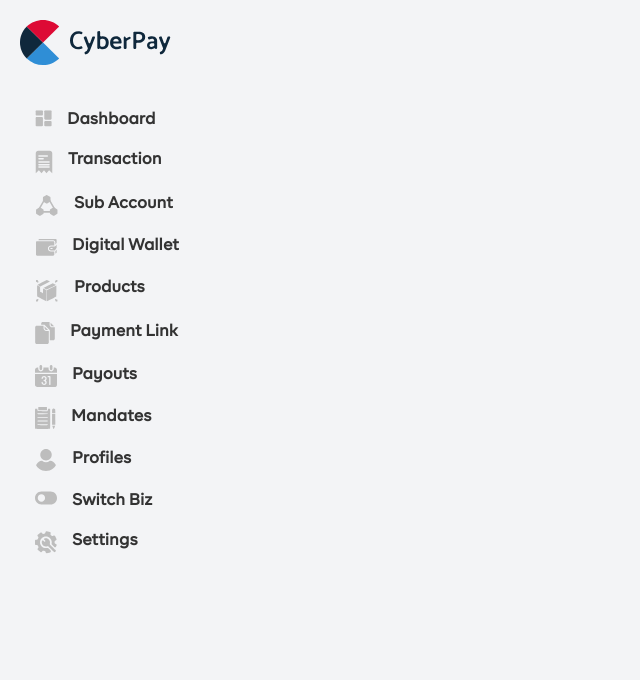
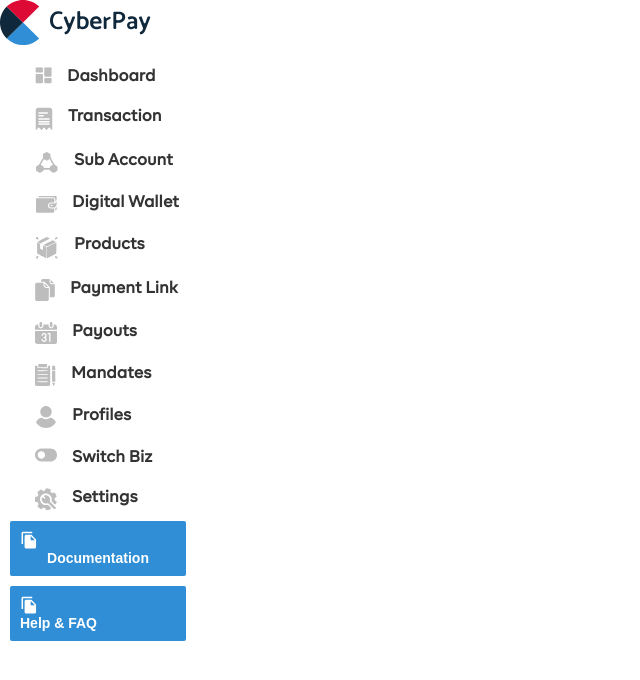
Before and after one commit to Akpatre-David/Cyberpay, a React (Create React App) app: page /sideBar in a window 1280 px wide. Shown: the top 680 px of the page, without its empty margins (0-640 px from the left). Built offline with nearby package versions, Linux system fonts and the light colour scheme.

Commit message:
last for the day

```diff
--- a/src/component/layout/sideBar/sideBar.module.css
+++ b/src/component/layout/sideBar/sideBar.module.css
@@ -1,10 +1,43 @@
-.container{
-  padding-top: 2rem;
+.ButtonStyle {
+  display: flex;
+  flex-direction: column;
+  gap: 1rem;
+  padding: 1rem;
 }
 
-.log {
-  margin-left: 2rem;
-  width: 50px;
-  height: 30px;
-  margin-bottom: 6rem;
+.helpButton {
+  display: flex;
+  align-items: center;
+  background-color: #3498db; /* Bright blue */
+  color: #fff;
+  border: none;
+  border-radius: 25px;
+  padding: 1rem 2rem;
+  text-align: left;
+  text-decoration: none;
+  box-shadow: 0 4px 15px rgba(52, 152, 219, 0.4); /* Blue shadow */
+  transition: background-color 0.3s ease, transform 0.3s ease;
+  cursor: pointer;
 }
+
+.helpButton:hover {
+  background-color: #2980b9; /* Slightly darker blue on hover */
+  transform: scale(1.05);
+}
+
+.docspan {
+  display: flex;
+  align-items: center;
+  margin-right: 1rem;
+}
+
+.textSpan {
+  display: flex;
+  align-items: center;
+}
+
+.helpButton p {
+  margin: 0;
+  font-size: 1.2rem;
+  font-weight: 700;
+}
--- a/src/component/layout/sideBar/sideBar.tsx
+++ b/src/component/layout/sideBar/sideBar.tsx
@@ -12,10 +12,9 @@
 import { ReactComponent as Profiles } from "../../../assets/profiles.svg";
 import { ReactComponent as SwitchBiz } from "../../../assets/switchBiz.svg";
 import { ReactComponent as Settings } from "../../../assets/settings.svg";
-import { NavLink } from "react-router-dom";
-import { icons } from "antd/es/image/PreviewGroup";
 import SideBarItem from "../sideBarItem/sideBarItem";
-
+import HelpButton from "../../../customs/helpButton/helpButton";
+import { ReactComponent as Documentation } from "../../../assets/documentation.svg";
 
 const SideBar = () => {
   return (
@@ -35,6 +34,26 @@
             />
           ))}
         </div>
+        {/* This is the button section for the documentation and FAQ */}
+        <section className={styles.ButtonStyle}>
+          <HelpButton>
+            <span className={styles.docspan}>
+              <Documentation />
+            </span>
+            <span>
+              <p>Documentation</p>
+            </span>
+          </HelpButton>
+          {/* The second button in the sidebar */}
+          <HelpButton>
+            <span className={styles.docspan}>
+              <Documentation />
+            </span>
+            <span className={styles.textSpan}>
+              <p>Help & FAQ</p>
+            </span>
+          </HelpButton>
+        </section>
       </section>
     </aside>
   );
--- a/src/component/layout/sideBarItem/SideBarItem.module.css
+++ b/src/component/layout/sideBarItem/SideBarItem.module.css
@@ -8,5 +8,5 @@
   font-size: 16px;
   font-weight: 600;
   width: 111.6rem;
-  overflow-x: hidden;
+  overflow-x: hidden !important;
 }
--- a/src/component/notFound/notFound.module.css
+++ b/src/component/notFound/notFound.module.css
@@ -4,11 +4,6 @@
   margin: 0;
   padding: 0;
   box-sizing: border-box;
-}
-
-body {
-  font-family: "Roboto", sans-serif;
-  background: #f3f4f6;
 }
 
 .container {
@@ -18,16 +13,15 @@
   align-items: center;
   height: 100vh;
   text-align: center;
-  background: radial-gradient(circle, #ffffff, #e6e9f0);
-  color: #333;
+  background: radial-gradient(circle, #ffffff, #e6eef7);
+  color: #2c3e50;
   padding: 2rem;
 }
 
 .title {
   font-size: 8rem;
-  margin: 0;
-  color: #ff6b6b;
-  text-shadow: 3px 3px 20px rgba(255, 107, 107, 0.4);
+  color: #2980b9;
+  text-shadow: 3px 3px 20px rgba(41, 128, 185, 0.4);
   animation: bounce 1.5s infinite;
 }
 
@@ -50,14 +44,14 @@
 .message {
   font-size: 2.5rem;
   margin: 1rem 0;
-  color: #333;
+  color: #2c3e50; /* Dark blue-gray */
   font-weight: 700;
 }
 
 .description {
   font-size: 1.2rem;
   margin: 0.5rem 0;
-  color: #666;
+  color: #5d6d7e;
   max-width: 600px;
   line-height: 1.6;
 }
@@ -67,15 +61,15 @@
   padding: 0.75rem 2rem;
   font-size: 1.2rem;
   color: #fff;
-  background-color: #ff6b6b;
+  background-color: #3498db;
   border: none;
   border-radius: 25px;
   text-decoration: none;
-  box-shadow: 0 4px 15px rgba(255, 107, 107, 0.4);
+  box-shadow: 0 4px 15px rgba(52, 152, 219, 0.4); /* Blue shadow */
   transition: background-color 0.3s ease, transform 0.3s ease;
 }
 
 .found:hover {
-  background-color: #ff4757;
+  background-color: #2980b9;
   transform: scale(1.05);
 }
--- /dev/null
+++ b/src/customs/helpButton/HelpButton.module.css
@@ -0,0 +1,12 @@
+.HelpButton {
+  background: linear-gradient(0deg, #2f8ed6, #2f8ed6),
+    linear-gradient(109.53deg, #2f8ed6 -7.4%, rgba(15, 40, 60, 0.99) 196.02%);
+  border: none;
+  width: 17.6rem;
+  border-radius: 2px;
+  color: #ffffff;
+  text-align: center;
+  font-weight: 600;
+  font-size: 14px;
+  padding: 1rem;
+}
--- /dev/null
+++ b/src/customs/helpButton/helpButton.tsx
@@ -0,0 +1,15 @@
+import React, { FC, PropsWithChildren, ReactNode } from "react";
+import styles from "./HelpButton.module.css";
+
+
+
+interface helpButtonProps extends PropsWithChildren {
+    children: ReactNode;
+    onClick?: () => void;
+}
+
+const HelpButton: FC<helpButtonProps> = ({ children }) => {
+  return <button className={styles.HelpButton}>{children}</button>;
+};
+
+export default HelpButton;
--- a/src/customs/index.tsx
+++ b/src/customs/index.tsx
@@ -5,3 +5,4 @@
 export { default as Select } from "./select/select";
 export { default as Modal } from "./modals/modal";
 export { default as titleBar } from "./title/titleBar";
+export { default as helpButton } from "./helpButton/helpButton";
```
Also changed, not shown: src/assets/documentation.svg (added).
